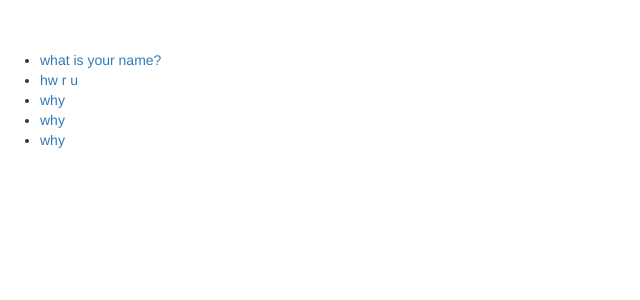
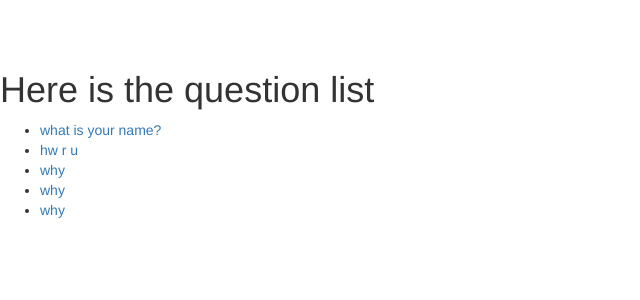
Before and after one commit to abooabcker/polls, a Django app: page /polls/ in a window 1280 px wide. Shown: the top 300 px of the page, without its empty margins (0-640 px from the left). Run offline with Django 3.2, Linux system fonts and the light colour scheme; data comes from the database, SQL or seed files in the repository; some libraries are stand-ins or nearby versions.

Commit message:
Adds heading

```diff
--- a/mine/polls/templates/polls/index.html
+++ b/mine/polls/templates/polls/index.html
@@ -27,6 +27,7 @@
     </head>
     <body>
 
+    <h1> Here is the question list</h1>
     {% if latest_question_list %}
     <ul>
     {% for question in latest_question_list %}
```
